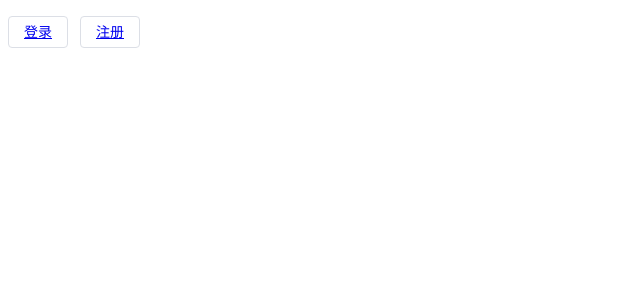
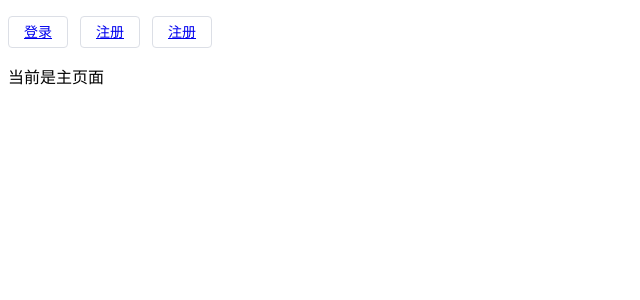
Before and after one commit to bleemyoung/vue3-template-project, a Vue app: page /home in a window 1280 px wide. Before the commit this address had no page. Shown: the top 300 px of the page, without its empty margins (0-640 px from the left). Built offline with nearby package versions, Linux system fonts and the light colour scheme.

Commit message:
还需要路由调整，App.vue修改

```diff
--- a/package.json
+++ b/package.json
@@ -1,5 +1,5 @@
 {
-    "name": "test1",
+    "name": "co-working",
     "version": "0.1.0",
     "private": true,
     "scripts": {
--- a/src/App.vue
+++ b/src/App.vue
@@ -1,5 +1,5 @@
 <template>
-  <div id = "app">
+  <div id="app">
     <p>
       <el-button>
         <router-link to="/loginUser">登录</router-link>
@@ -8,14 +8,17 @@
       <el-button>
         <router-link to="/registerUser">注册</router-link>
       </el-button>
+      <el-button>
+        <router-link to="/home">注册</router-link>
+      </el-button>
     </p>
-    <router-view/>
+    <router-view />
   </div>
 </template>
 
   <script>
 // App.vue 的名称叫 app
 export default {
-          name: 'app'
-      }
+  name: "app",
+};
 </script>
--- a/src/router/routes.js
+++ b/src/router/routes.js
@@ -10,6 +10,13 @@ const routes = [{
         name: 'registerUser',
         path: '/registerUser',
         component: Register
-    }
+    },
+    {
+        path: '/home',
+        name: 'home',
+        // 懒加载路由
+        component: () =>
+            import ('@/views/home/Home.vue'),
+    },
 ];
 export default routes
--- /dev/null
+++ b/src/views/home/Home.vue
@@ -0,0 +1,14 @@
+<template>
+    <div>
+      当前是主页面
+    </div>
+  </template>
+
+  <script>
+  export default {
+    name: "Home"
+  }
+  </script>
+
+  <style scoped>
+  </style>
```
Also changed, not shown: 1 other file (tests, documents, lock files or other folders). Lines whose indentation alone changed are shown as unchanged.
